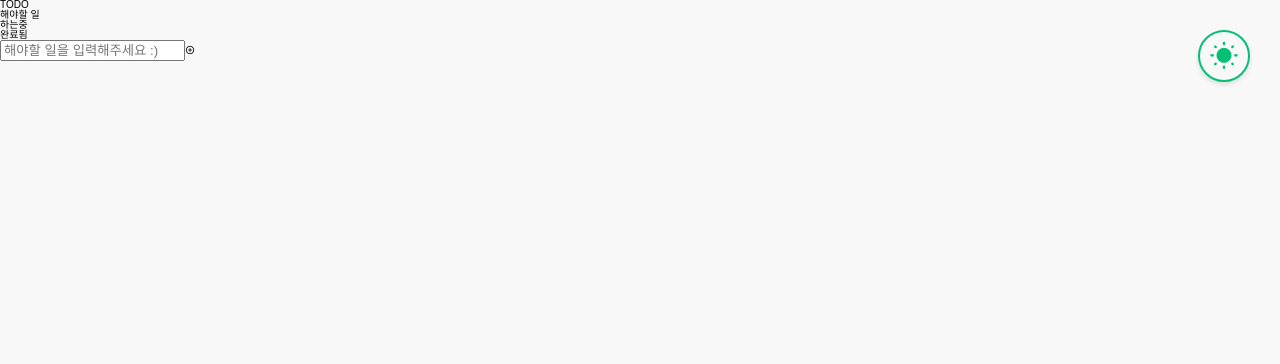
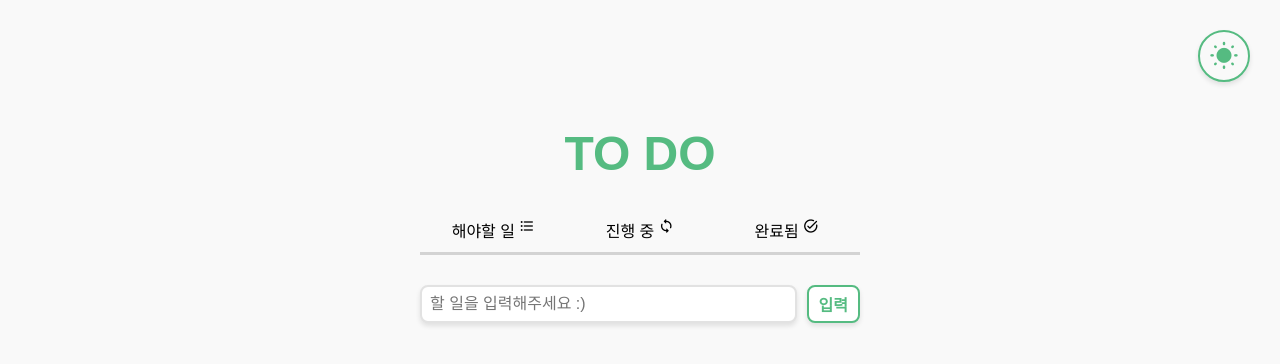
Before and after one commit to yeeed711/to-do, a React (Create React App) app: page / in a window 1280 px wide. Shown: the top 364 px of the page. Built offline with nearby package versions, Linux system fonts and the light colour scheme; a web font is replaced by a local one.

Commit message:
style: css스타일링

```diff
--- a/src/App.tsx
+++ b/src/App.tsx
@@ -34,9 +34,7 @@ button {
   background: none;
   border: none;
   padding: 0;
-  font: inherit;
   cursor: pointer;
-  background-color: inherit;
 }
 
 img {
@@ -88,14 +86,14 @@ export default App;
 
 const ToggleBtn = styled.button`
   font-size: 3rem;
-  border: 2px solid #03c076;
+  border: 2px solid ${(props) => props.theme.accentColor};
   border-radius: 50%;
   padding: 0.9rem;
   display: flex;
   position: absolute;
   top: 3rem;
   right: 3rem;
-  color: #03c076;
+  color: ${(props) => props.theme.accentColor};
   box-shadow: 0px 3px 5px 0px rgba(0, 0, 0, 0.1);
   transition: all 0.2s;
   &:hover {
--- a/src/components/CreateToDo.tsx
+++ b/src/components/CreateToDo.tsx
@@ -1,9 +1,8 @@
 import { useEffect } from 'react';
 import { useForm } from 'react-hook-form';
+import { useRecoilState, useRecoilValue } from 'recoil';
 import { categoryState, toDoState } from '../atoms';
-import { useRecoilState, useRecoilValue } from 'recoil';
 import styled from 'styled-components';
-import Icon from './commen/Icon';
 
 interface IForm {
   toDo: string;
@@ -30,18 +29,54 @@ const CreateToDo = () => {
   }, [toDos]);
 
   return (
-    <form onSubmit={handleSubmit(handleVaild)}>
-      <input
+    <Form onSubmit={handleSubmit(handleVaild)}>
+      <ToDoInput
         {...register('toDo', { required: '할 일이 입력되지 않았습니다!' })}
-        placeholder='해야할 일을 입력해주세요 :)'
+        placeholder='할 일을 입력해주세요 :)'
       />
-      <Button>
-        <Icon name='add_circle_outline' />
-      </Button>
-    </form>
+      <Button>입력</Button>
+    </Form>
   );
 };
 
 export default CreateToDo;
 
-const Button = styled.button``;
+const Form = styled.form`
+  width: 100%;
+  display: flex;
+  gap: 10px;
+`;
+
+const ToDoInput = styled.input`
+  width: 100%;
+  border: 2px solid #e2e2e2;
+  font-size: 1.6rem;
+  padding: 0.8rem;
+  border-radius: 0.8rem;
+  box-shadow: 0px 3px 5px 0px rgba(0, 0, 0, 0.1);
+  background-color: ${(props) => props.theme.cardColor};
+  transition: border-color 0.3s;
+  &:focus {
+    border-color: ${(props) => props.theme.accentColor};
+    color: ${(props) => props.theme.accentColor};
+    &::placeholder {
+      color: ${(props) => props.theme.accentColor};
+    }
+  }
+`;
+
+const Button = styled.button`
+  flex-shrink: 0;
+  font-size: 1.6rem;
+  padding: 0.4rem 1rem;
+  border: 2px solid ${(props) => props.theme.accentColor};
+  border-radius: 0.8rem;
+  color: ${(props) => props.theme.accentColor};
+  font-weight: 600;
+  box-shadow: 0px 3px 5px 0px rgba(0, 0, 0, 0.1);
+  background-color: ${(props) => props.theme.cardColor};
+  transition: background-color 0.3s;
+  &:hover {
+    background-color: #e6fff5;
+  }
+`;
--- a/src/components/ToDo.tsx
+++ b/src/components/ToDo.tsx
@@ -1,4 +1,5 @@
 import React from 'react';
+import styled from 'styled-components';
 import { useSetRecoilState } from 'recoil';
 import { toDoState, Categories, IToDo } from '../atoms';
 
@@ -22,34 +23,73 @@ const ToDo = ({ id, text, category }: IToDo) => {
   };
 
   return (
-    <li>
+    <Li>
       {text}
+      <ButtonWrapper>
         {category !== Categories.해야할일 && (
-        <button
-          style={{ marginRight: '10px' }}
-          name={Categories.해야할일}
-          onClick={onClick}>
-          해야할일
-        </button>
+          <DoBtn name={Categories.해야할일} onClick={onClick}>
+            해야할 일
+          </DoBtn>
         )}
         {category !== Categories.하는중 && (
-        <button
-          style={{ marginRight: '10px' }}
-          name={Categories.하는중}
-          onClick={onClick}>
-          하는중
-        </button>
+          <DoingBtn name={Categories.하는중} onClick={onClick}>
+            진행 중
+          </DoingBtn>
         )}
         {category !== Categories.완료됨 && (
-        <button
-          style={{ marginRight: '10px' }}
-          name={Categories.완료됨}
-          onClick={onClick}>
+          <DoneBtn name={Categories.완료됨} onClick={onClick}>
             완료됨
-        </button>
+          </DoneBtn>
         )}
-    </li>
+        <DelBtn>삭제</DelBtn>
+      </ButtonWrapper>
+    </Li>
   );
 };
 
 export default ToDo;
+
+const Li = styled.li`
+  padding: 1.5rem 2rem 0 2rem;
+  border-radius: 8px;
+  margin-bottom: 1.8rem;
+  font-size: 1.6rem;
+  color: ${(props) => props.theme.textColor};
+  box-shadow: 0px 3px 5px 0px rgba(0, 0, 0, 0.1);
+  overflow: hidden;
+  background-color: ${(props) => props.theme.cardColor};
+`;
+
+const ButtonWrapper = styled.div`
+  display: flex;
+  justify-content: end;
+  margin: 1.5rem 0;
+  gap: 1rem;
+  & button {
+    box-shadow: 0px 3px 5px 0px rgba(0, 0, 0, 0.1);
+    border-radius: 0.6rem;
+    padding: 0.3rem 0.6rem;
+    font-weight: 600;
+  }
+`;
+
+const DoBtn = styled.button`
+  color: grey;
+  transition: color 0.3s;
+  &:hover {
+    color: ${(props) => props.theme.textColor};
+  }
+`;
+
+const DoingBtn = styled(DoBtn)``;
+const DoneBtn = styled(DoBtn)``;
+
+const DelBtn = styled.button`
+  color: ${(props) => props.theme.redColor};
+  border: 2px solid transparent;
+  background-color: ${(props) => props.theme.redBgColor};
+  transition: border 0.3s;
+  &:hover {
+    border: 2px solid ${(props) => props.theme.redColor};
+  }
+`;
--- a/src/components/ToDoList.tsx
+++ b/src/components/ToDoList.tsx
@@ -3,6 +3,7 @@ import { useSetRecoilState, useRecoilValue } from 'recoil';
 import { categoryState, Categories, toDoSelector } from '../atoms';
 import ToDo from './ToDo';
 import CreateToDo from './CreateToDo';
+import Icon from './commen/Icon';
 
 const ToDoList = () => {
   const toDos = useRecoilValue(toDoSelector);
@@ -13,33 +14,80 @@ const ToDoList = () => {
   };
 
   return (
-    <div>
-      <h1>TODO</h1>
-      <ul>
+    <Container>
+      <Title>TO DO</Title>
+      <Category>
         <li>
           <button onClick={onClick} value={Categories.해야할일}>
             해야할 일
+            <Icon name='format_list_bulleted' />
           </button>
         </li>
         <li>
           <button onClick={onClick} value={Categories.하는중}>
-            하는중
+            진행 중
+            <Icon name='sync' />
           </button>
         </li>
         <li>
           <button onClick={onClick} value={Categories.완료됨}>
             완료됨
+            <Icon name='task_alt' />
           </button>
         </li>
-      </ul>
+      </Category>
       <CreateToDo />
-      <ul style={{ display: 'flex', gap: '2rem', flexDirection: 'column' }}>
+      <ToDoItems>
         {toDos.map((toDo) => (
           <ToDo key={toDo.id} {...toDo} />
         ))}
-      </ul>
-    </div>
+      </ToDoItems>
+    </Container>
   );
 };
 
 export default ToDoList;
+
+const Container = styled.div`
+  display: flex;
+  width: 500px;
+  flex-direction: column;
+  justify-content: center;
+  align-items: center;
+  margin: 10rem auto;
+  gap: 3rem;
+  padding: 3rem;
+`;
+
+const Title = styled.h1`
+  font-size: 4.8rem;
+  font-weight: 700;
+  color: ${(props) => props.theme.accentColor};
+`;
+
+const Category = styled.ul`
+  display: grid;
+  width: 100%;
+  grid-template-columns: repeat(3, 1fr);
+  & button {
+    width: 100%;
+    color: ${(props) => props.theme.textColor};
+    border-bottom: 3px solid lightgray;
+    padding: 1rem;
+    font-size: 1.6rem;
+    display: flex;
+    justify-content: center;
+    gap: 4px;
+    transition: border-color 0.3s, color 0.3s;
+    &:hover {
+      border-color: ${(props) => props.theme.accentColor};
+      color: ${(props) => props.theme.accentColor};
+      font-weight: 600;
+    }
+  }
+`;
+
+const ToDoItems = styled.ul`
+  border-radius: 1rem;
+  width: 100%;
+`;
--- a/src/style.d.ts
+++ b/src/style.d.ts
@@ -6,5 +6,8 @@ declare module 'styled-components' {
     textColor: string;
     accentColor: string;
     cardColor: string;
+    cardBgColor: string;
+    redColor: string;
+    redBgColor: string;
   }
 }
--- a/src/theme.ts
+++ b/src/theme.ts
@@ -1,15 +1,27 @@
 import { DefaultTheme } from 'styled-components';
 
 export const lightTheme: DefaultTheme = {
-  bgColor: '#f8f8f8',
+  bgColor: '#f9f9f9',
   textColor: '#000000',
-  accentColor: '',
-  cardColor: '',
+  accentColor: '#55bb81',
+  cardColor: '#ffffff',
+  cardBgColor: '#f8f8f8',
+  redColor: '#e22343',
+  redBgColor: '#fdebec',
 };
 
 export const darkTheme: DefaultTheme = {
   bgColor: '#1b2336',
   textColor: '#ffffff',
-  accentColor: '',
-  cardColor: '',
+  accentColor: '#55bb81',
+  cardColor: '#1f2a3c',
+  cardBgColor: '',
+  redColor: '#e22343',
+  redBgColor: '#00000',
 };
+
+//#e22343 red
+//#eeeeee disabled
+//#fdebec red background
+//#f8f8f8 category background
+//#a1a1a1 category disabled text color
```
Lines whose indentation alone changed are shown as unchanged.
